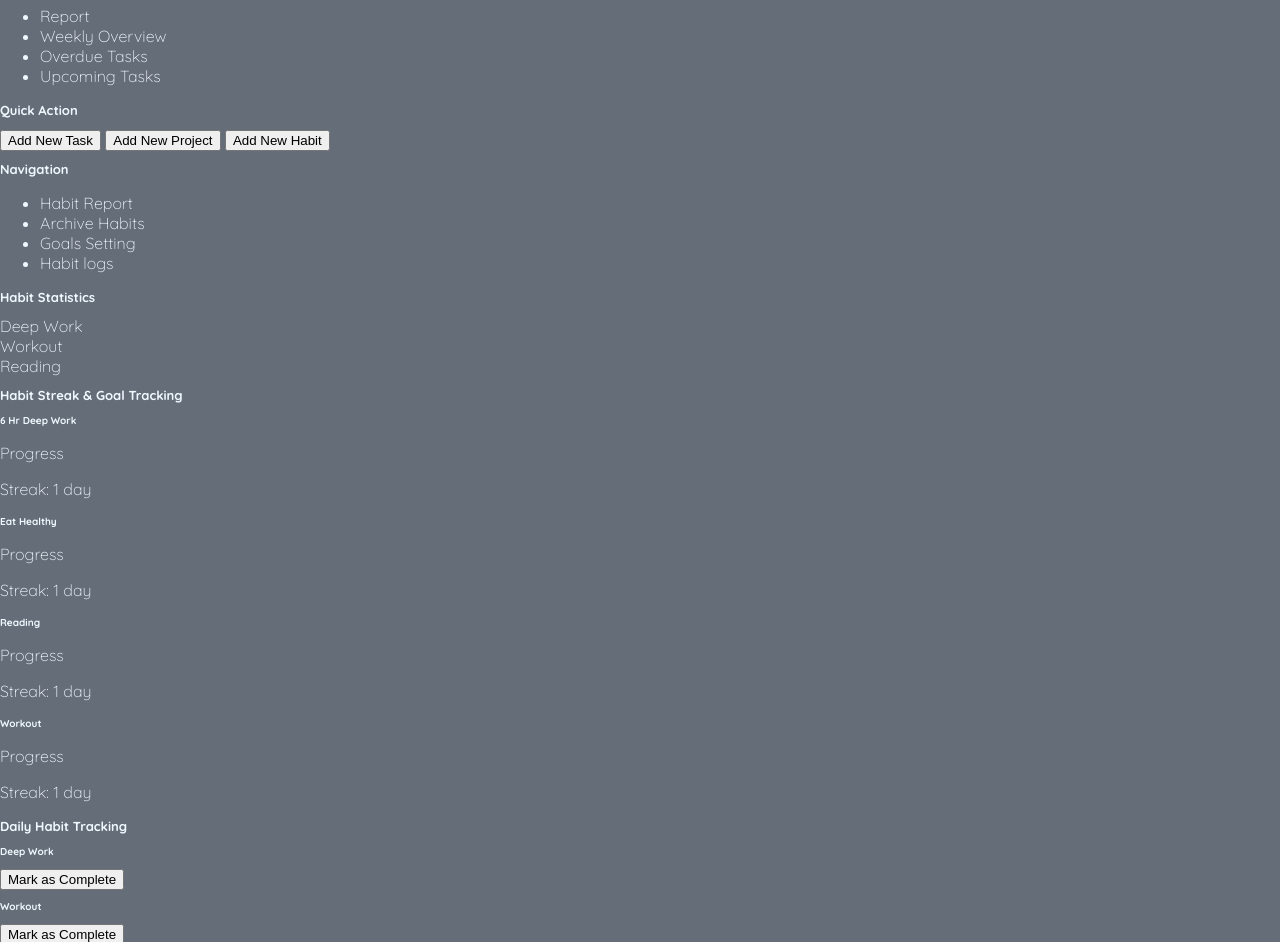
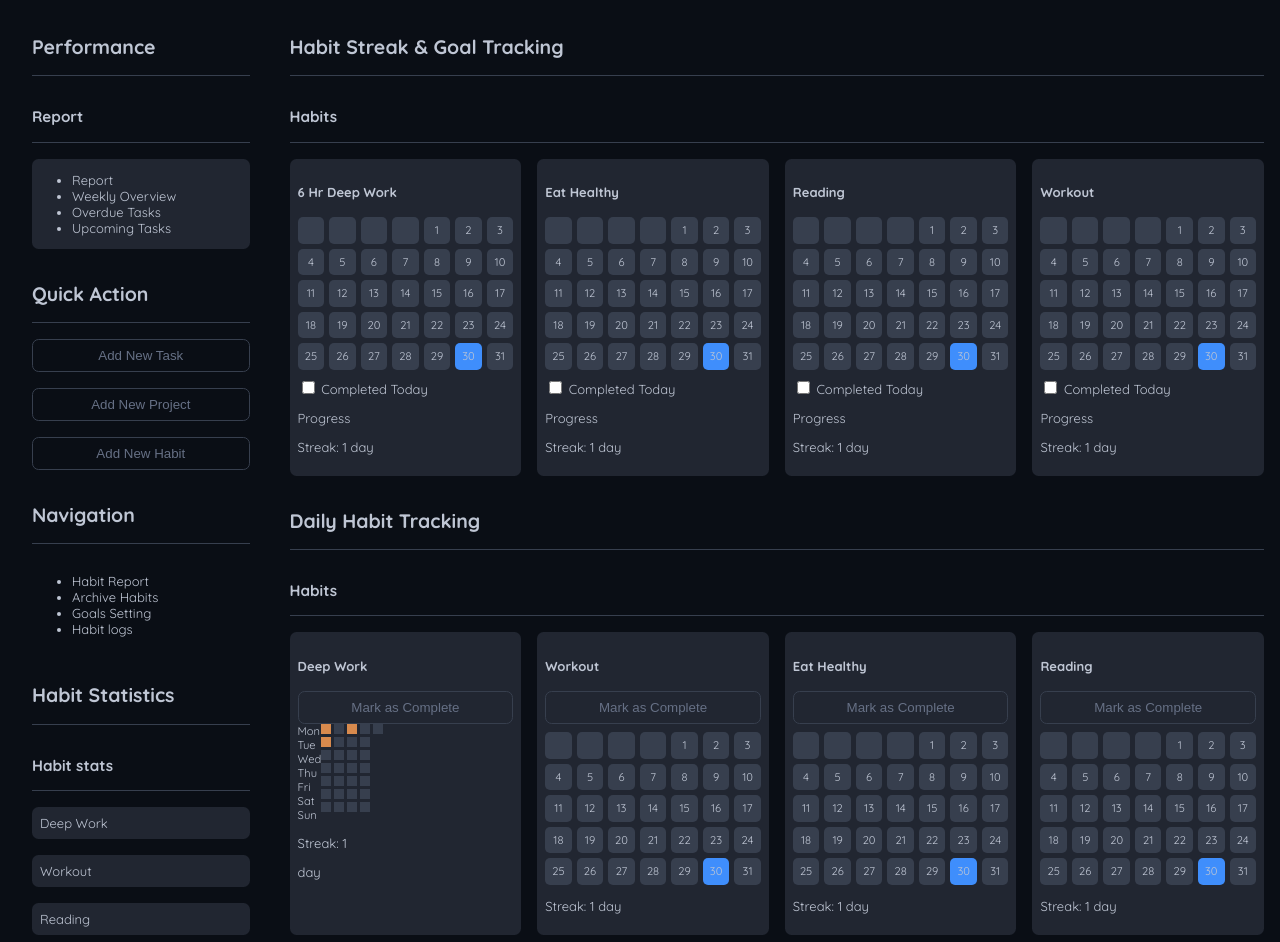
Before and after one commit to Buluma-Ke/Productivity-Vault, a plain HTML site: page index.html in a window 1280 px wide. Shown: the part 66-1008 px from the top of the page. Drawn offline with Linux system fonts and the light colour scheme; files that its build step writes are made by us from their sources.

Commit message:
The habit tracker is still broken

```diff
--- a/css/style.css
+++ b/css/style.css
@@ -1,89 +1,186 @@
-body,html {
-    margin: 0;
+body{
+    box-sizing: border-box;
+    margin: 1rem;
+    padding: 0;
+    color: #bfc6d4;
+    background-color: #0A0E15;
+    font-family: 'Quicksand', sans-serif;
+    font-size: small;
+    overflow-x: hidden;
+}
+.app-header {
+    padding: 1 rem 1rem;
+
+}
+#app {
     min-height: 100vh;
-    overflow: auto;
-    background-color: #656D78;
-    font-family: 'Quicksand', sans-serif;
-    font-weight: 300;
-    color: aliceblue;
+    max-width: 100%;
+    display: flex;
+    gap: 1.5rem;
+    overflow-x: hidden;
 }
-.main-container {
+.sidebar {
+    flex: 0 0 20%;
+    flex-direction: column;
+    max-width: 700px;
+    min-width: 240px;
+    gap: 1.5rem;
+    transition: all 0.5s ease;
+}
+@media (max-width: 700px){
+    .sidebar{
+        width: auto;
+        min-width: auto;
+        padding: 0;
+        overflow: hidden;
+        display: none;
+    }
+}
+.sidebar-section {
     display: flex;
-    gap: 20PX;
-    padding: 20px;
-    align-items: flex-start;
+    flex-direction: column;
+    margin: 1rem;
+    gap: 1rem;
 }
-.sideDiv {
-    /* height: 300px;
-    margin: 10px;
-    display: flex;
-    flex-direction: column;*/
+button {
+    background: none;
+    border: 1px solid #373F4E;
+    color: #667085;
+    min-width: 100%;
+    min-height: 2rem;
+    border-radius: 0.5em;
+    padding: 0.5rem;
+}
+.performance-report {
+    background-color: #212631;
+    border-radius: 0.5em;
+}
+.habit-stat {
+    background-color: #212631;
+    border-radius: 0.5em;
+    padding: 0.5rem;
+    max-width: 100%;
+    min-width: 0;
+
+}
+.main-content {
     flex: 1;
-}
-.superDiv{
-     /* min-height: 100vh;
-    overflow-y: auto;
-  /*  border: 1px solid #ccc;
-    align-items: flex;
-    flex-direction: column;*/
-    flex: 3;
-}
-.border_div {
-    border: 1px solid rgba(255, 255, 255, 0.06);
-    border-radius: 5px;
-    padding: 2%;
+    flex-direction: column;
+    gap: 1.5rem;
+    min-width: 0;
+    max-width: 100%;
+    overflow-x: hidden;
 }
 
-h1 {
-    font-size: 15px;
+.panel {
+    display: flex;
+    flex-direction: column;
+    gap: 1rem;
+    margin-top: 1rem;
+    max-width: 100%;
+
 }
-h2 {
-    font-size: 13PX;
+header {
+    border-bottom: 1px solid #373F4E;
 }
-h3 {
-    font-size: 10px;
+.habit-grid {
+    display: flex;
+    gap: 1rem;
+    justify-content: left;
+    max-width: 100%;
+    overflow-x: auto;
 }
-
-.styled_line {
-    border: none;
-    border-top: 1px solid rgba(255, 255, 255, 0.06);
-    margin: 20px 0;
+.habit-card {
+    background-color: #212631;
+    border-radius: 0.5em;
+    flex: 1;
+    min-height: 100%;
+    padding: 0.5rem;
 }
-
-/* SCROLL BAR*/
-.superDiv::-webkit-scrollbar{
-    display: none;
+.task-columns {
+    display: flex;
+    gap: 1rem;
+    gap: 1rem;
+    justify-content: left;
 }
-/*--------------------*/
-/* calender */
-.container {
-    display: flex-start;
-    flex-direction: row;
+.task-column {
+    background-color: #212631;
+    border-radius: 0.5em;
+    min-width: 25%;
+    min-height: 100%;
+    padding: 0.5rem;
 }
-.calendar {
-    width: 300px;
-    margin: 50px auto;
-    padding: 0;
-    border-radius: 10px;
-    /*box-shadow: 0 4px 10px rgba(0,0,0,0.1);*/
-    color: #333;
+.project-grid {
+    display: flex;
+    gap: 1rem;
 }
-
+.project-card {
+    background-color: #212631;
+    border-radius: 0.5em;
+    min-width: 25%;
+    min-height: 100%;
+    padding: 0.5rem;
+}
+.calendar-header {
+   margin-bottom: 0.5rem;
+   text-align: center;
+}
+.calendar-header,
 .calendar-grid {
     display: grid;
     grid-template-columns: repeat(7, 1fr);
-    gap: 8px;
-    max-width: 20px;
+    justify-content: center;
+}
+.calendar-day {
+    border: 1px solid #373F4E;
+    min-height: 15rem;
+    display: flex;
+    align-items: center;
+
+}
+.habit-calender{
+    display: grid;
+    grid-template-columns: repeat(7, 1fr);
+    gap: 5px;
+    justify-items: stretch;
+    align-items: stretch;
+    margin-top: 0.5rem;
+    margin-bottom: 0.5rem;
+}
+.habit-day {
+    background-color: #373F4E;
+    aspect-ratio: 1/1;
+    display: flex;
+    align-items: center;
+    justify-content: center;
+    font-size: 0.7rem;
+    border-radius: 5px;
+}
+.today {
+    background-color: #3f8efc;
+}
+.habit-graph-wrapper {
+    display: flex;
+}
+.day-labels {
+    display: flex;
+    flex-direction: column;
+    justify-content: space-between;
+    font-size: 0.7rem;
+}
+.track-grid {
+    display: grid;
+    grid-template-rows: repeat(7, 10px);
+    grid-auto-flow: column;
+    grid-auto-columns: 10px;
+    gap: 3px;
 }
 
 .day {
-    padding: 10px 0;
-    text-align: center;
-    border-radius: 5px;
+    width: 10px;
+    height: 10px;
+    background-color: #373F4E;
 }
-
-.today {
-    background: #007bff;
-    color: white;
-    font-weight: bold;
+.day-completed {
+    background-color: #d88a4d;
 }
--- a/index.html
+++ b/index.html
@@ -3,38 +3,44 @@
 <head>
     <meta charset="UTF-8">
     <meta name="viewport" content="width=device-width, initial-scale=1.0">
-    <link rel="stylesheet" href="style.css">
+    <link rel="stylesheet" href="css/style.css">
     <link rel="preconnect" href="https://fonts.googleapis.com">
     <link rel="preconnect" href="https://fonts.gstatic.com" crossorigin>
     <link href="https://fonts.googleapis.com/css2?family=Quicksand:wght@200;300;400;500;600;700&display=swap" rel="stylesheet">
     <title>Productivity Vault</title>
 </head>
 <body>
+    <!--APP HEADER-->
+        <h1 class="app-header">Productivity Vault</h1>
 
     <!--APP WRAPPER-->
     <div id="app">
-
-        <!--APP HEADER-->
-        <header class="app-header">
-            <h1>Productivity Vault</h1>
-        </header>
 
         <!--SIDEBAR-->
         <aside class="sidebar">
 
             <section class="sidebar-section">
+                <header>
                     <h2>Performance</h2>
+                </header>
+                <header>
+                    <h3>Report</h3>
+                </header>
+                <div class="performance-report">
                     <ul>
                         <li>Report</li>
                         <li>Weekly Overview</li>
                         <li>Overdue Tasks</li>
                         <li>Upcoming Tasks</li>
                     </ul>
+                </div>
             </section>
 
             <!--QUICK ACTION-->
             <section class="sidebar-section">
+                <header>
                     <h2>Quick Action</h2>
+                </header>
                 <button>Add New Task</button>
                 <button>Add New Project</button>
                 <button>Add New Habit</button>
@@ -42,7 +48,9 @@
 
             <!--NAVIGATION-->
             <section class="sidebar-section">
+                <header>
                     <h2>Navigation</h2>
+                </header>
                 <ul>
                     <li>Habit Report</li>
                     <li>Archive Habits</li>
@@ -53,7 +61,13 @@
 
             <!--HABIT STATS-->
             <section class="sidebar-section">
+                <header>
                     <h2>Habit Statistics</h2>
+                </header>
+                <header>
+                    <h3>Habit stats</h3>
+                </header>
+
                 <div class="habit-stat">Deep Work</div>
                 <div class="habit-stat">Workout</div>
                 <div class="habit-stat">Reading</div>
@@ -70,33 +84,44 @@
                 <header>
                     <h2>Habit Streak & Goal Tracking</h2>
                 </header>
+                <header>
+                    <h3>Habits</h3>
+                </header>
 
                 <div class="habit-grid">
 
                     <article class="habit-card">
-                        <h3>6 Hr Deep Work</h3>
-                        <div class="habit-calender"></div>
+                        <h4>6 Hr Deep Work</h4>
+                        <div class="habit-calender" id="days"></div>
+                        <input type="checkbox" id="completedToday">
+                        <label for="completedToday">Completed Today</label>
                         <p>Progress</p>
                         <p>Streak: 1 day</p>
                     </article>
 
                     <article class="habit-card">
-                        <h3>Eat Healthy</h3>
-                        <div class="habit-calender"></div>
+                        <h4>Eat Healthy</h4>
+                        <div class="habit-calender" id="days"></div>
+                        <input type="checkbox" id="completedToday">
+                        <label for="completedToday">Completed Today</label>
                         <p>Progress</p>
                         <p>Streak: 1 day</p>
                     </article>
 
                     <article class="habit-card">
-                        <h3>Reading</h3>
-                        <div class="habit-calender"></div>
+                        <h4>Reading</h4>
+                        <div class="habit-calender" id="days"></div>
+                        <input type="checkbox" id="completedToday">
+                        <label for="completedToday">Completed Today</label>
                         <p>Progress</p>
                         <p>Streak: 1 day</p>
                     </article>
 
                     <article class="habit-card">
-                        <h3>Workout</h3>
-                        <div class="habit-calender"></div>
+                        <h4>Workout</h4>
+                        <div class="habit-calender" id="days"></div>
+                        <input type="checkbox" id="completedToday">
+                        <label for="completedToday">Completed Today</label>
                         <p>Progress</p>
                         <p>Streak: 1 day</p>
                     </article>
@@ -109,30 +134,48 @@
                 <header>
                     <h2>Daily Habit Tracking</h2>
                 </header>
+                <header>
+                    <h3>Habits</h3>
+                </header>
 
                 <div class="habit-grid">
                     <article class="habit-card">
-                        <h3>Deep Work</h3>
+                        <h4>Deep Work</h4>
                         <button>Mark as Complete</button>
-                        <div class="habit-calender"></div>
+                        <div class="habit-graph-wrapper">
+                            <div class="day-labels">
+                                <span>Mon</span>
+                                <span>Tue</span>
+                                <span>Wed</span>
+                                <span>Thu</span>
+                                <span>Fri</span>
+                                <span>Sat</span>
+                                <span>Sun</span>
+                            </div>
+                            <div id="track-grid" class="track-grid"></div>
+                        </div>
+                        <p class="streak-text">Streak: <span id="streak-count"></span>1</p>day
                     </article>
 
                     <article class="habit-card">
-                        <h3>Workout</h3>
+                        <h4>Workout</h4>
                         <button>Mark as Complete</button>
                         <div class="habit-calender"></div>
+                        <p>Streak: 1 day</p>
                     </article>
 
                     <article class="habit-card">
-                        <h3>Eat Healthy</h3>
+                        <h4>Eat Healthy</h4>
                         <button>Mark as Complete</button>
                         <div class="habit-calender"></div>
+                        <p>Streak: 1 day</p>
                     </article>
 
                     <article class="habit-card">
-                        <h3>Reading</h3>
+                        <h4>Reading</h4>
                         <button>Mark as Complete</button>
                         <div class="habit-calender"></div>
+                        <p>Streak: 1 day</p>
                     </article>
                 </div>
 
@@ -147,18 +190,18 @@
 
                 <div class="task-columns">
                     <div class="task-column">
-                        <h3>Today</h3>
+                        <h4>Today</h4>
                         <div class="task-card">Email</div>
                         <div class="task-card">Content Creation</div>
                     </div>
 
                     <div class="task-column">
-                        <h3>Inbox</h3>
+                        <h4>Inbox</h4>
                         <div class="task-card">Learn Framer</div>
                     </div>
 
                     <div class="task-column">
-                        <h3>Completed</h3>
+                        <h4>Completed</h4>
                     </div>
                 </div>
 
@@ -173,19 +216,19 @@
 
                 <div class="project-grid">
                     <article class="project-card">
-                        <h3>Notion Template</h3>
+                        <h4>Notion Template</h4>
                         <p>Tasks: 4</p>
                         <p>Status: Completed</p>
                     </article>
 
                     <article class="project-card">
-                        <h3>Content Creation</h3>
+                        <h4>Content Creation</h4>
                         <p>Tasks: 4</p>
                         <p>Status: Completed</p>
                     </article>
 
                     <article class="project-card">
-                        <h3>Learn Framer</h3>
+                        <h4>Learn Framer</h4>
                         <p>Tasks: 4</p>
                         <p>Status: Completed</p>
                     </article>
@@ -227,6 +270,6 @@
         </main>
 
     </div>
-
+<script src="js/index.js"></script>
 </body>
 </html>
--- a/js/index.js
+++ b/js/index.js
@@ -1,21 +1,88 @@
-const calendar = document.getElementById("calendar");
+document.addEventListener('DOMContentLoaded', function () {
+    const today = new Date();
+    console.log(today)
+//  const daysContainer = document.getElementById('days');
+//  const monthYear = document.getElementById('');
 
-const now = new Date();
-const year = now.getFullYear();
-const month = now.getMonth();      // 0-based
-const today = now.getDate();       // 1–31
+    const containers = document.querySelectorAll('.habit-calender');
 
-// Get number of days in the current month
-const daysInMonth = new Date(year, month + 1, 0).getDate();
+    containers.forEach(container => {
+        renderCalendar(container, today);
+    })
 
-for (let day = 1; day <= daysInMonth; day++) {
-    const dayDiv = document.createElement("div");
-    dayDiv.classList.add("day");
-    dayDiv.textContent = day;
+    const months = [
+        'January', 'February', 'March', 'April', 'May', 'June',
+        'July', 'August', 'September', 'October', 'November', 'December'
+    ];
 
-    if (day === today) {
-        dayDiv.classList.add("today");
+    let currentDate = new Date();
+
+    function renderCalendar(container, date) {
+        const year = date.getFullYear();
+        const month = date.getMonth();
+        const firstday = new Date(year, month, 1);
+        const lastday = new Date(year, month + 1, 0);
+        const daysInMonth = lastday.getDate();
+        const firstDayIndex = firstday.getDay();
+
+        console.log(firstDayIndex)
+
+
+    //  monthYear.textContainer =
+
+        container.innerHTML = '';
+
+    //  Spacers for the start of the month
+    //  Pushes the 1st day of the month to the correct day column
+        for (let j = 0; j < firstDayIndex; j++) {
+            const spacer = document.createElement('div');
+            spacer.classList.add('habit-day');
+            container.appendChild(spacer);
+        }
+
+    //  Current Month's Dates
+        for (let i = 1; i <= daysInMonth; i++) {
+            const dayDiv = document.createElement('div');
+
+            dayDiv.classList.add('habit-day');
+            dayDiv.textContent = i;
+
+            if (i === today.getDate() && month === today.getMonth() && year === today.getFullYear()) {
+                dayDiv.classList.add('today');
+            }
+            container.appendChild(dayDiv);
+        }
+
     }
 
-    calendar.appendChild(dayDiv);
+
+
+
+
+    // Habit Growth Graph
+
+    const grid = document.getElementById('track-grid');
+    const year = today.getFullYear();
+
+    const startOfYear = new Date(year, 0, 1); // jan 1st current year
+
+    // difference in days(including today)
+    const diffInMs = today - startOfYear;
+    const dayOfYear = Math.floor(diffInMs/(1000 * 60 * 60 * 24)) + 1;
+
+    // mock day completed data
+    const completedDays = [1, 2, 15, dayOfYear];
+
+    for(let i = 1; i < dayOfYear; i++){
+        const day = document.createElement('div');
+        day.classList.add('day');
+
+        if(completedDays.includes(i)){
+            day.classList.add('day-completed')
+        }
+
+        grid.appendChild(day)
+    }
+
 }
+)
```
Lines whose indentation alone changed are shown as unchanged.
